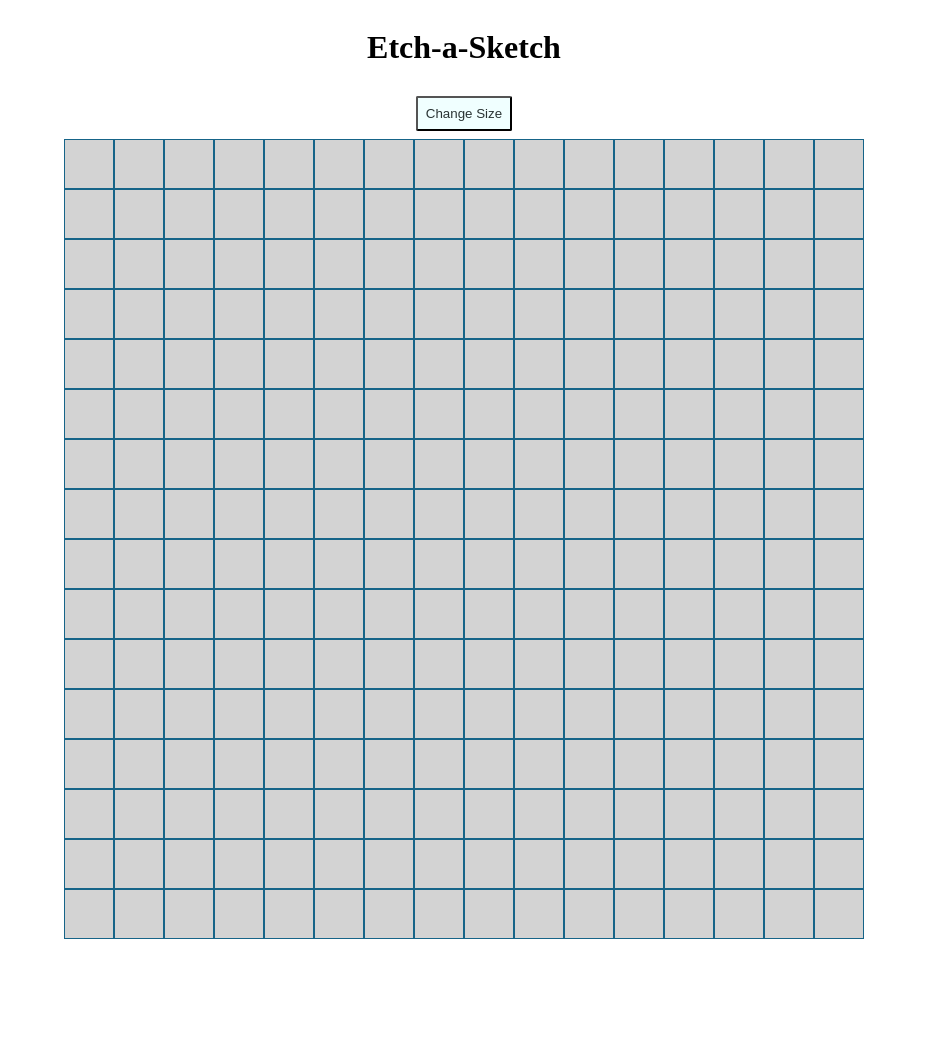
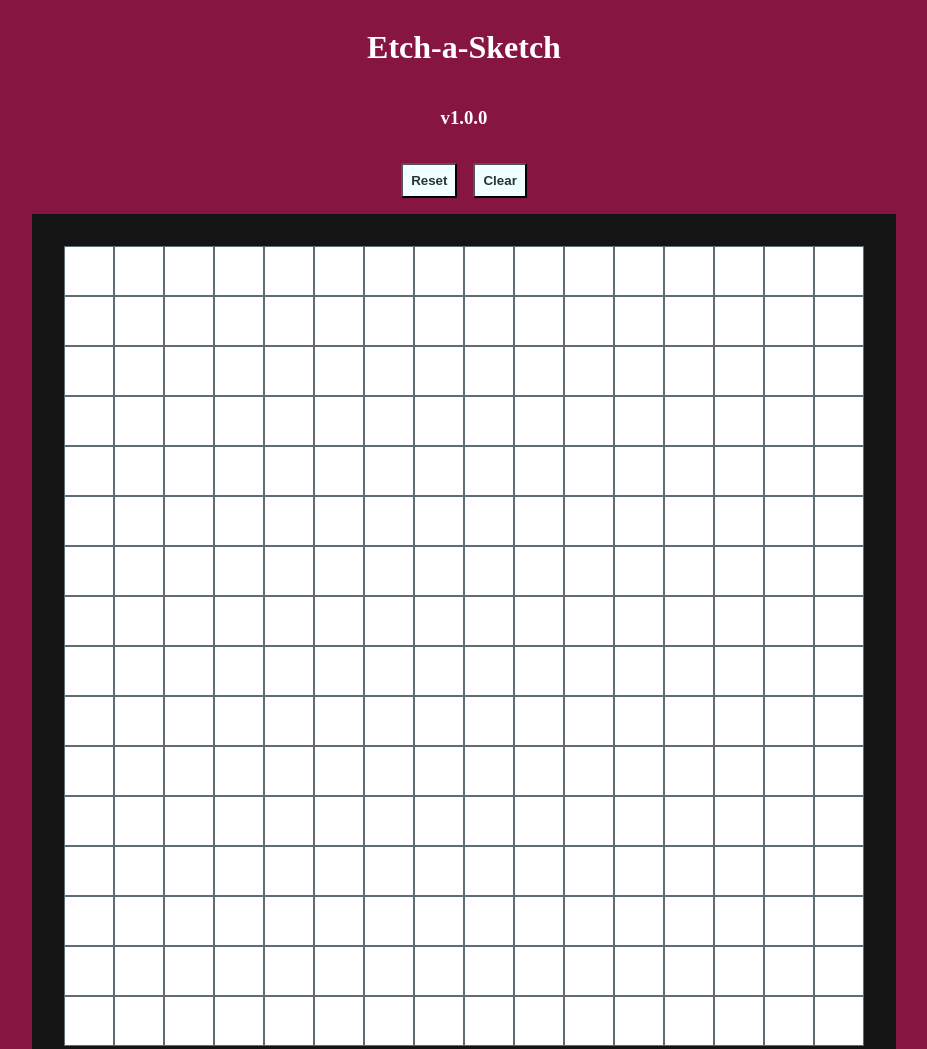
Before and after one commit to Nebula769/Etch-a-Sketch, a plain HTML site: page index.html in a window 1280 px wide. Shown: the top 1049 px of the page, without its empty margins (180-1107 px from the left). Before the commit the page ends 947 px from the top, so only its background shows below. Drawn offline with Linux system fonts and the light colour scheme.

Commit message:
release v1.0.0 basic Etch-a-Sketch

```diff
--- a/index.html
+++ b/index.html
@@ -8,12 +8,14 @@
 </head>
 <body>
     <h1>Etch-a-Sketch</h1>
-    <button id="reset">Change Size</button>
+    <h3 style="color: white;">v1.0.0</h3>
+
+    <div id="controls">
+        <button id="reset">Reset</button>
+        <button id="clear">Clear</button>
     </div>
 
-    <div id="container">
-    </div>
-
+    <div id="container"></div>
 
     <script src="script.js" defer></script>
 </body>
--- a/script.js
+++ b/script.js
@@ -9,11 +9,13 @@ function createGrid(size) {
         square.style.width = `${squareSize}px`;
         square.style.height = `${squareSize}px`;
         container.appendChild(square);
+        currentSize = size;
     }
 
 }
 
 const DEFAULT_SIZE = 16;
+let currentSize = DEFAULT_SIZE;
 createGrid(DEFAULT_SIZE);
 let isMouseDown = false;
 
@@ -48,3 +50,11 @@ resetButton.addEventListener("click", function(){
     createGrid(inputNum);
 
 });
+
+// clear the grid
+const clearButton = document.querySelector("#clear");
+clearButton.addEventListener("click", function() {
+    container.innerHTML = "";
+    createGrid(currentSize);
+
+});
--- a/style.css
+++ b/style.css
@@ -1,7 +1,7 @@
 .grid-square {
     box-sizing: border-box;
-    border: 1px solid #166488;  /* 1px solid border for each square */
-    background-color: lightgray;  /* Background color to help see each square */
+    border: 1px solid #5e6d74;  /* 1px solid border for each square */
+    background-color: white;  /* Background color to help see each square */
 
 }
 
@@ -12,18 +12,17 @@
     width: 800px; /* Fixed width */
     height: 800px; /* Fixed height */
     justify-content: flex-start;
+    margin: 32px;
+    outline: 32px solid #141414;
+
 
 }
 
-#reset {
+#controls {
     display: flex;
-    padding: 8px;
+    justify-content: center;
     margin: 8px;
-    border-radius: 2px;
-    color: rgb(41, 51, 51);
-    background-color:azure;
 }
-
 
 
 body {
@@ -32,4 +31,24 @@ body {
     flex-direction: column;
     margin-left: 16px;
     align-items: center;
+    background-color: rgb(134, 21, 65);
 }
+
+button {
+    display: flex;
+    padding: 8px;
+    margin: 8px;
+    border-radius: 2px;
+    color: rgb(41, 51, 51);
+    background-color:azure;
+    font-weight: bold;
+
+
+}
+
+h1 {
+    color: white;
+    font-size: 32px;
+    font-weight: bold;
+    text-align: center;
+}
```
